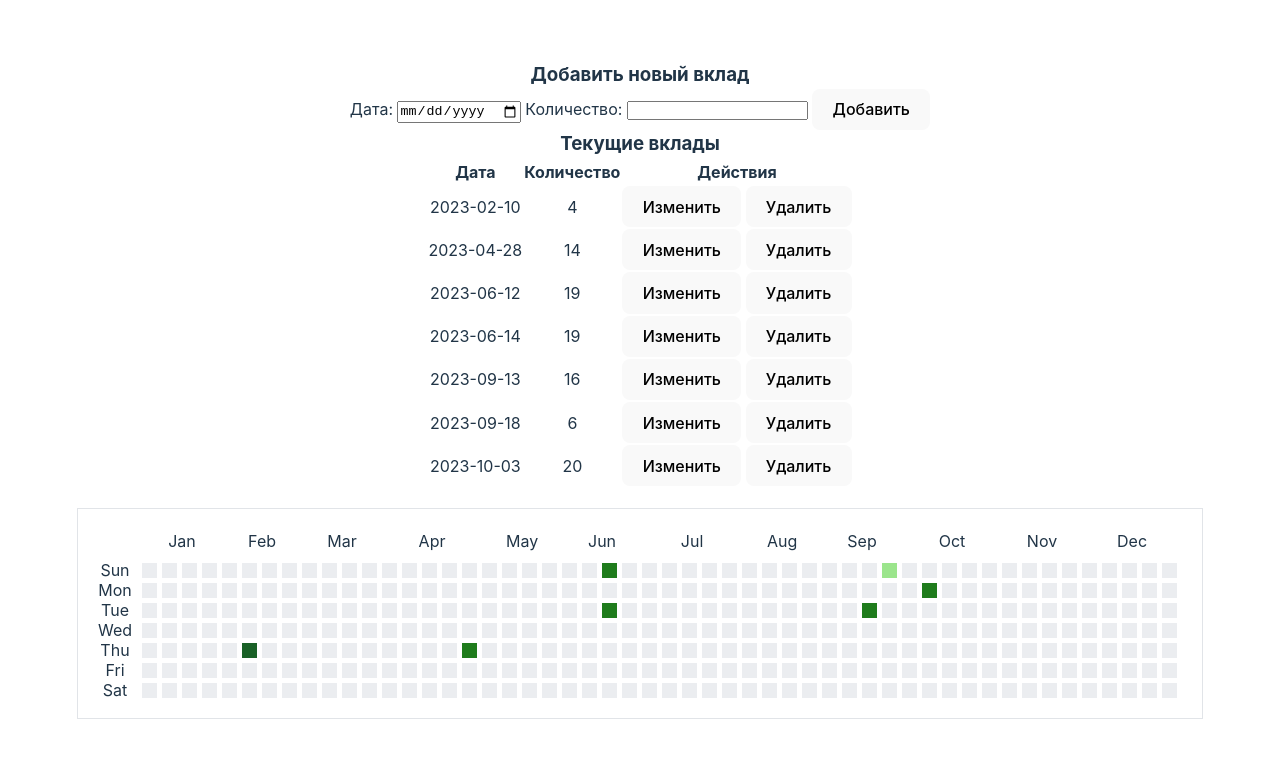
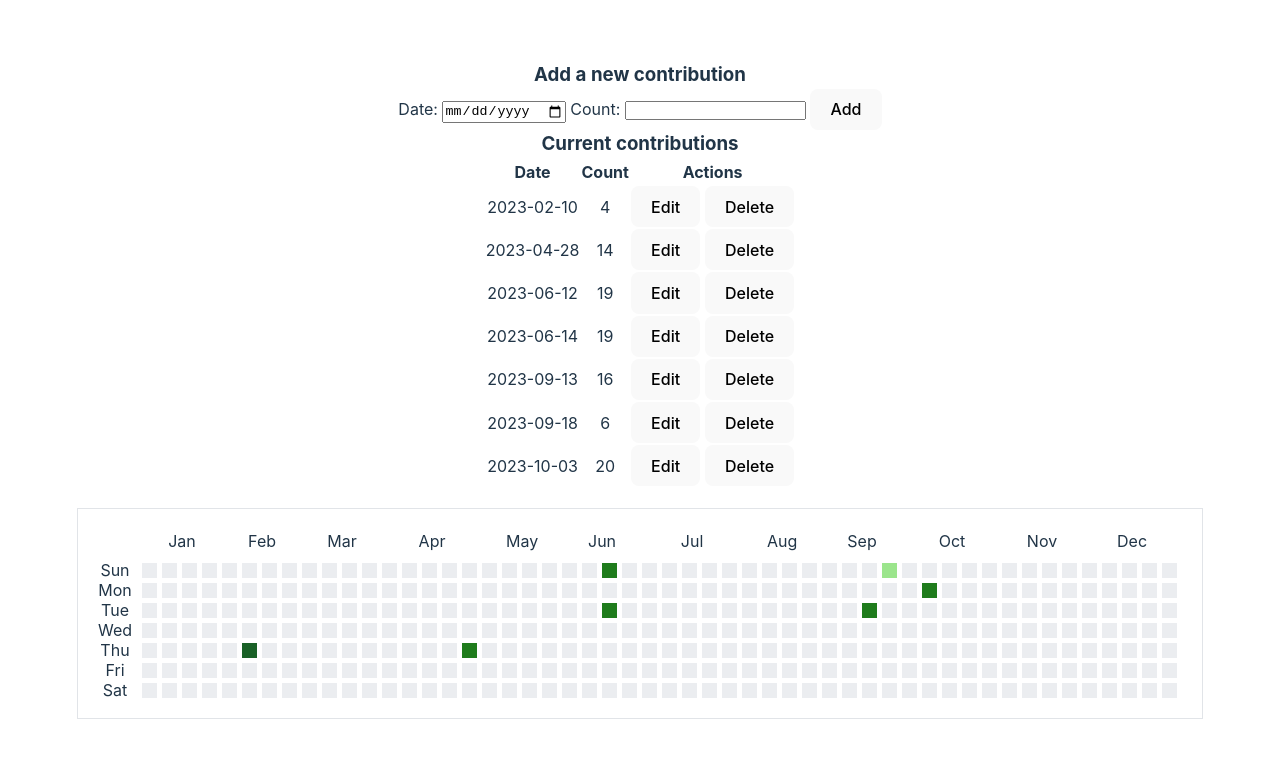
Before and after one commit to bek77g/contribution-graph, a Svelte app: page / in a window 1280 px wide. Shown: the top 758 px of the page. Built offline with nearby package versions, Linux system fonts and the light colour scheme.

Commit message:
add: localize

```diff
--- a/src/components/ContributionGraph.svelte
+++ b/src/components/ContributionGraph.svelte
@@ -38,7 +38,7 @@
     updateGraphData();
   });
 </script>
-<main>
+
     <div class="graph">
     <ul class="months">
       <li>Jan</li>
@@ -73,7 +73,7 @@
       {/each}
     </ul>
   </div>
-</main>
+
 <style>
     .months { grid-area: months; }
     .days { grid-area: days; }
--- a/src/components/ContributionGraphManager.svelte
+++ b/src/components/ContributionGraphManager.svelte
@@ -29,26 +29,26 @@
   }
 </style>
 
-<h3>Добавить новый вклад</h3>
+<h3>Add a new contribution</h3>
 <form on:submit|preventDefault>
   <label>
-    Дата:
+    Date:
     <input type="date" bind:value={newDate} />
   </label>
   <label>
-    Количество:
+    Count:
     <input type="number" bind:value={newCount} />
   </label>
-  <button on:click={() => addContribution(newDate, +newCount)}>Добавить</button>
+  <button on:click={() => addContribution(newDate, +newCount)}>Add</button>
 </form>
 
-<h3>Текущие вклады</h3>
+<h3>Current contributions</h3>
 <table class="contributions-table">
   <thead>
     <tr>
-      <th>Дата</th>
-      <th>Количество</th>
-      <th>Действия</th>
+      <th>Date</th>
+      <th>Count</th>
+      <th>Actions</th>
     </tr>
   </thead>
   <tbody>
@@ -57,8 +57,8 @@
         <td>{date}</td>
         <td>{count}</td>
         <td>
-          <button on:click={() => updateContribution(i, +prompt('Введите новое количество:', count))}>Изменить</button>
-          <button on:click={() => deleteContribution(i)}>Удалить</button>
+          <button on:click={() => updateContribution(i, +prompt('Введите новое количество:', count))}>Edit</button>
+          <button on:click={() => deleteContribution(i)}>Delete</button>
         </td>
       </tr>
     {/each}
```
